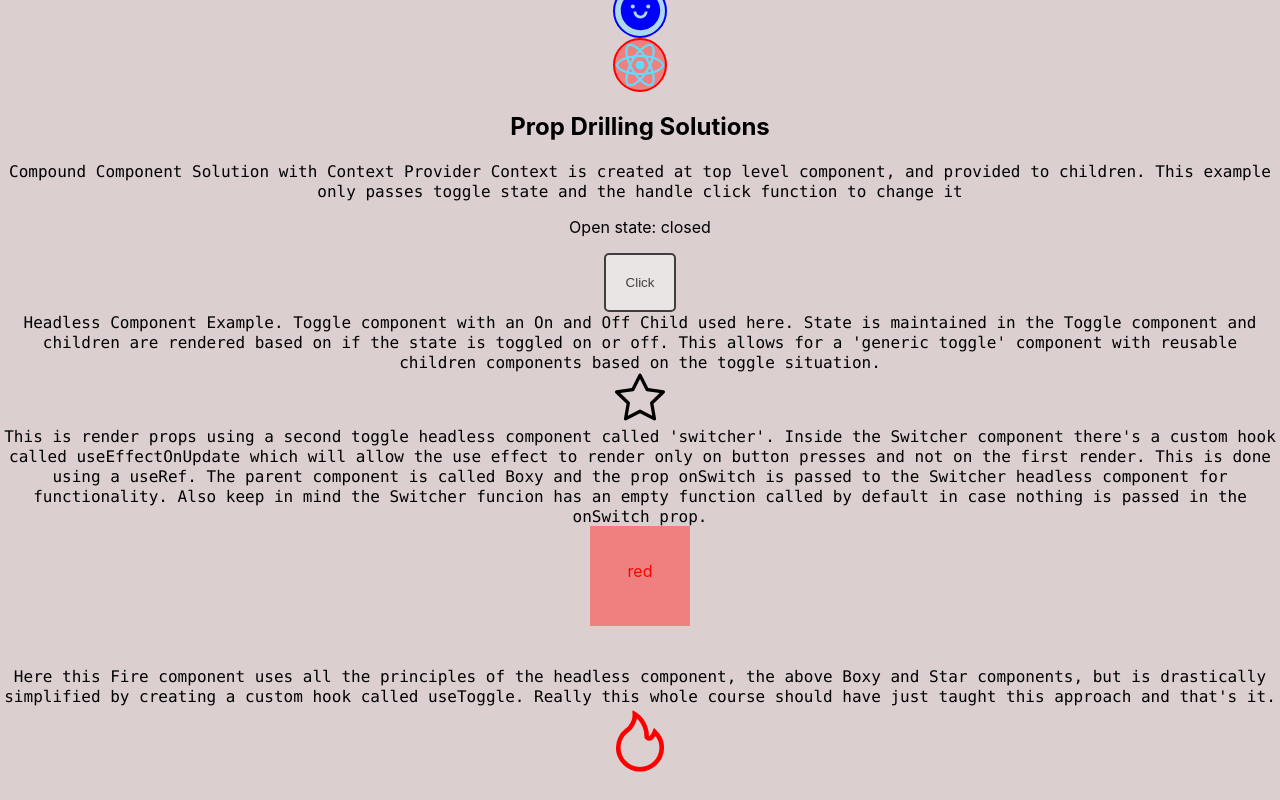
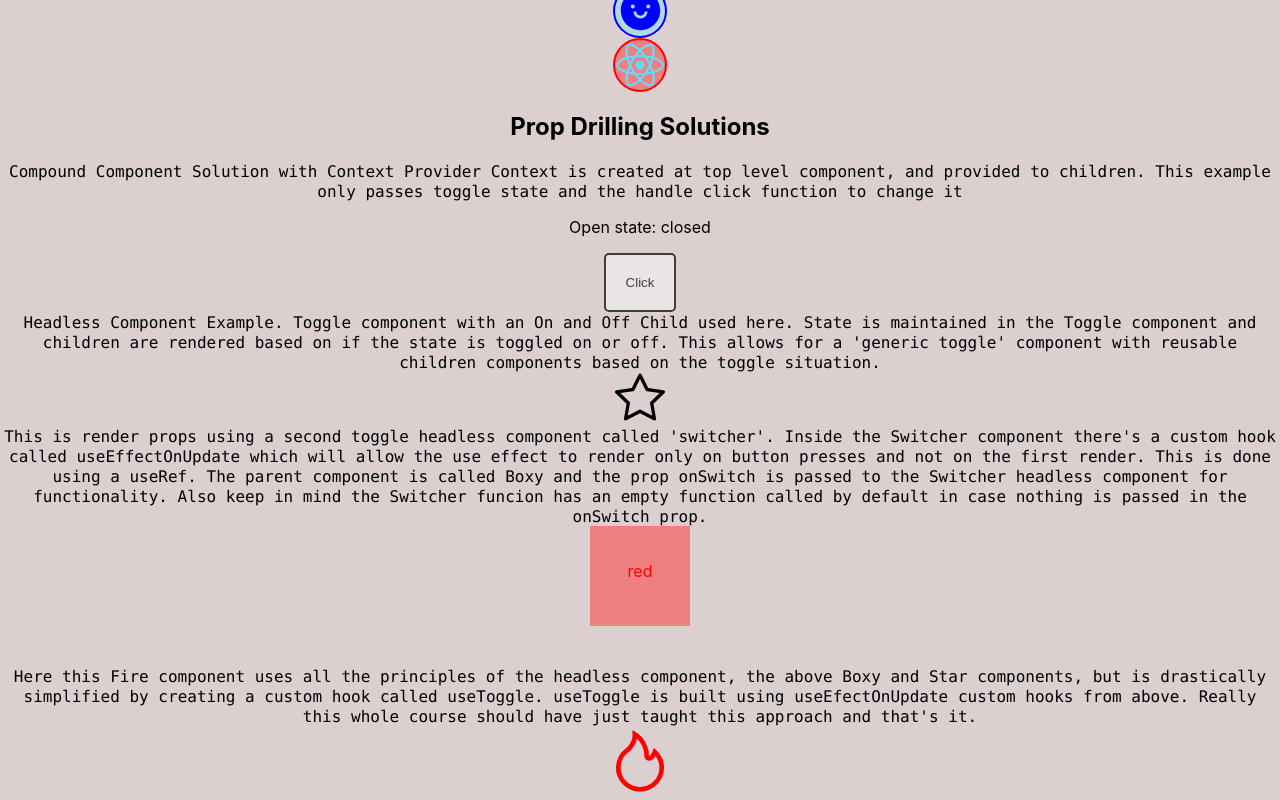
Before and after one commit to gregrell/scrimba_advanced_react, a React (Create React App) app in the folder advancedreact2/: page / in a window 1280 px wide. Shown: the part 434-1234 px from the top of the page. Built offline with nearby package versions, Linux system fonts and the light colour scheme; the HTML template or start-up script is replaced by a standard one.

Commit message:
final comments

```diff
--- a/advancedreact2/src/Components/Advanced/Advanced.jsx
+++ b/advancedreact2/src/Components/Advanced/Advanced.jsx
@@ -79,7 +79,7 @@ export default function Advanced (){
 
                 <code>
                     Here this Fire component uses all the principles of the headless component, the above Boxy and Star components, but is drastically simplified by
-                    creating a custom hook called useToggle. Really this whole course should have just taught this approach and that's it.
+                    creating a custom hook called useToggle. useToggle is built using useEfectOnUpdate custom hooks from above. Really this whole course should have just taught this approach and that's it.
                 </code>
                 <br/>
                 <Fire/>
```
